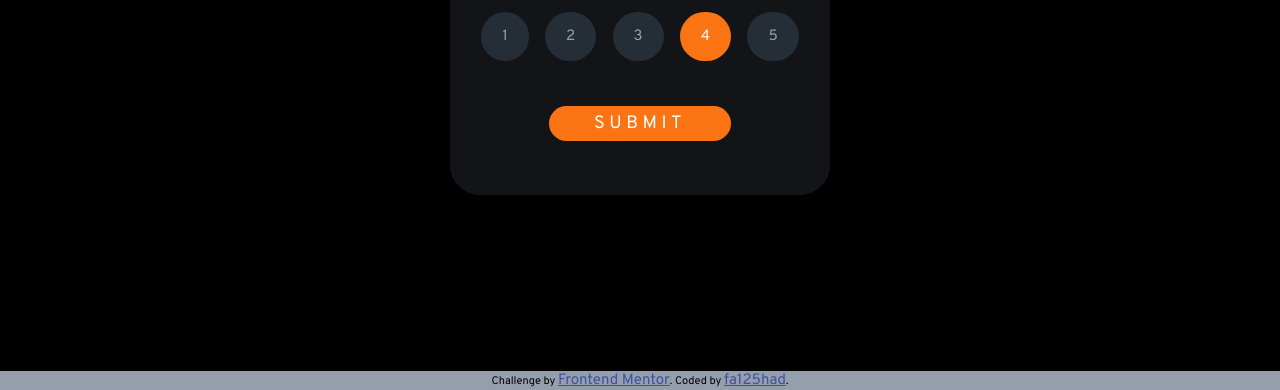
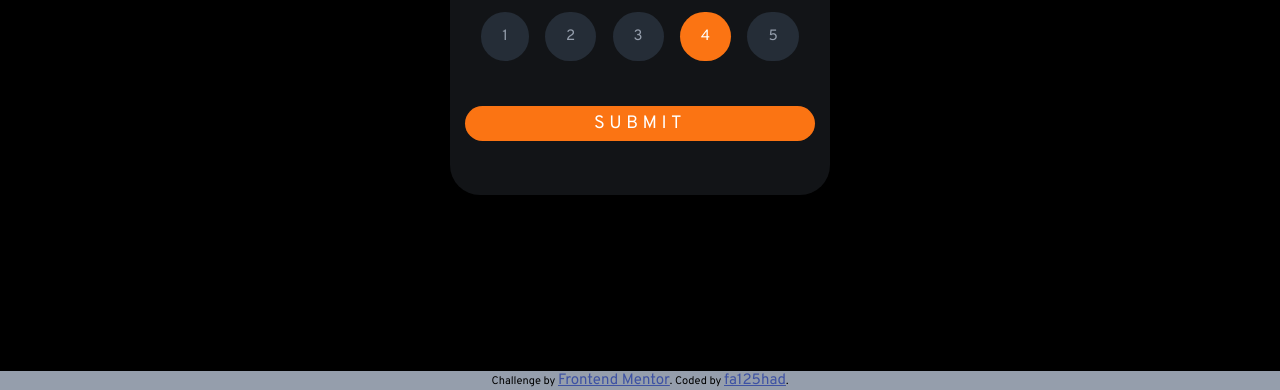
Before and after one commit to fa125had/Interactive-rating-component, a plain HTML site: page index.html in a window 1280 px wide. Shown: the part 410-800 px from the top of the page. Drawn offline with Linux system fonts and the light colour scheme.

Commit message:
fixing Submit Button width

```diff
--- a/style.css
+++ b/style.css
@@ -117,7 +117,7 @@ main {
 }
 /* Style Submit Button */
 .submitButton {
-    max-width: 300px;
+    width: 100%;
     align-items: center;
     justify-content: center;
     background-color: var(--orange);
@@ -136,7 +136,7 @@ main {
 .submitButton:hover {
     background-color: var(--white);
     color: var(--orange);
-    padding: 0.6rem 8.5rem;
+    padding: 0.6rem 3rem;
     cursor: pointer;
 }
 .submitButton:active {
```
